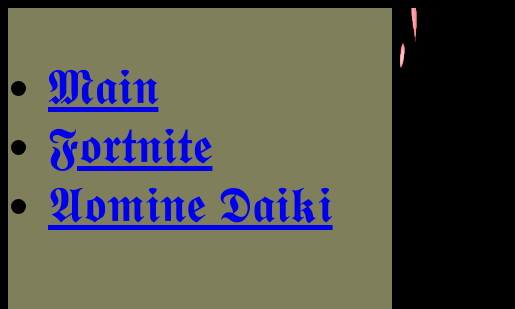
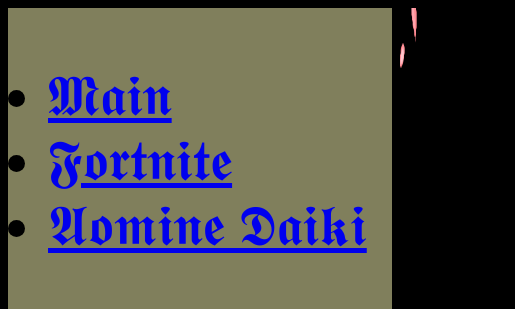
Before and after one commit to AI0e/1-laba-web, a plain HTML site: page index.html in a window 1280 px wide. Shown: the top 309 px of the page, 0-515 px from the left. Drawn offline with Linux system fonts and the light colour scheme.

Commit message:
Add files via upload

```diff
--- a/index.html
+++ b/index.html
@@ -102,7 +102,7 @@ p{
 {
 
 
- font-size: 50px;
+ font-size: 7vh;
 
 }
     </style>
```
Also changed, not shown: index2.html (+1 -2 lines), index3.html (+1 -2 lines).
